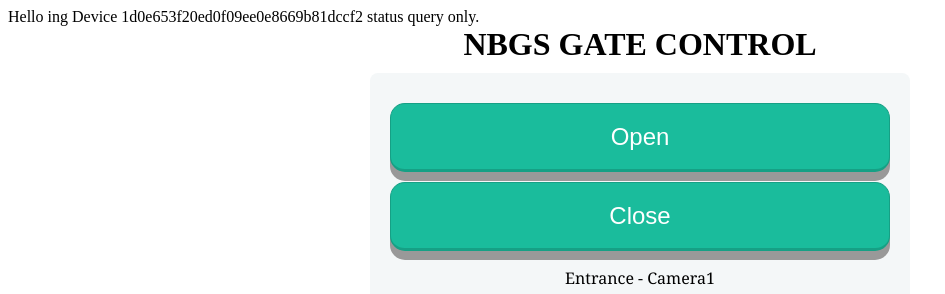
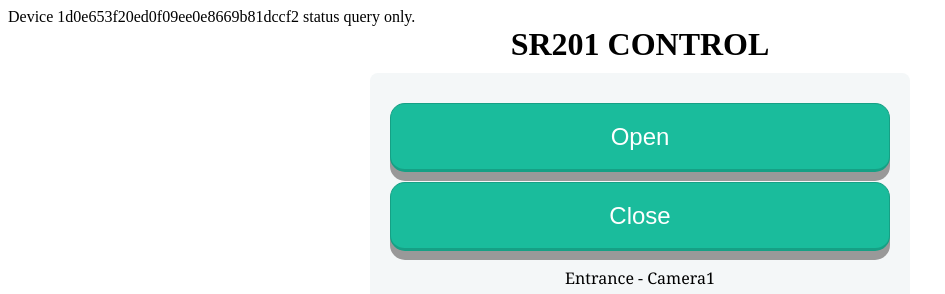
Before and after one commit to cryxli/sr201, a PHP site: page /index2.php in a window 1280 px wide. Shown: the top 294 px of the page, without its empty margins (0-945 px from the left). Run offline with PHP 8.4, Linux system fonts and the light colour scheme; data that the repository does not hold is empty.

Commit message:
Update index2.php

```diff
--- a/sr201-php-cloud-service/index2.php
+++ b/sr201-php-cloud-service/index2.php
@@ -1,6 +1,6 @@
 <?php
 // should/could remove once debugging is done
-echo 'Hello ' . htmlspecialchars($_POST["submit"]) . 'ing ';
+//echo 'Hello ' . htmlspecialchars($_POST["submit"]) . 'ing ';
 
 //start actual code
 error_reporting(E_ERROR | E_PARSE);
@@ -34,20 +34,20 @@ if($current != "\"A\"" && $current!=FALSE)
 }
 elseif($_POST['submit']=="Open" and $current2=="00000000")
 {
-    echo "gate relay. Pull from " . $current2; // for debug purposes
+    //echo "gate relay. Pull from " . $current2; // for debug purposes
     $action="\"A" . $pull .  $relay_1 . $noTimeout ."\"";
     $current2="10000000";
-    echo " to new state = " . $current2;
+    //echo " to new state = " . $current2;  //for debug purposes
     // Write the action to the file
     file_put_contents($file, $action);
     file_put_contents($file2, $current2);
 }
 elseif($_POST['submit']=="Open" and $current2=="10000000")
 {
-    echo " gate relay release from " . $current2; // for debug purposes
+    //echo " gate relay release from " . $current2; // for debug purposes
     $action="\"A" . $release .  $relay_1 . $noTimeout ."\"";
     $current2="00000000";
-    echo " to new state = " . $current2;
+    //echo " to new state = " . $current2; //for debug purposes
     // Write the action to the file
     file_put_contents($file, $action);
     file_put_contents($file2,$current2);
@@ -76,13 +76,13 @@ file_put_contents($logfile, $content, FILE_APPEND | LOCK_EX);
 <html>
 	<head>
 		<meta http-equiv="Content-Type" content="text/html; charset=UTF-8">
-		<title>NBGS GATE CONTROL</TITLE>
+		<title>SR201 CONTROL</TITLE>
 		<link rel="stylesheet" type="text/css" href="form2.css">
 	</head>
-		<h1 class="center">NBGS GATE CONTROL</h1>
+		<h1 class="center">SR201 CONTROL</h1>
 	<body onload="toggleColor() , jsUpdate()">
 		<div class="form-style-5">
-		<form action="inde2x.php" method="post">
+		<form action="index2.php" method="post">
 	        	<input type="hidden" name="serial" value="<?php echo $serial; ?>">
         		<input type="hidden" name="password" value="<?php echo $password; ?>">
 
```
